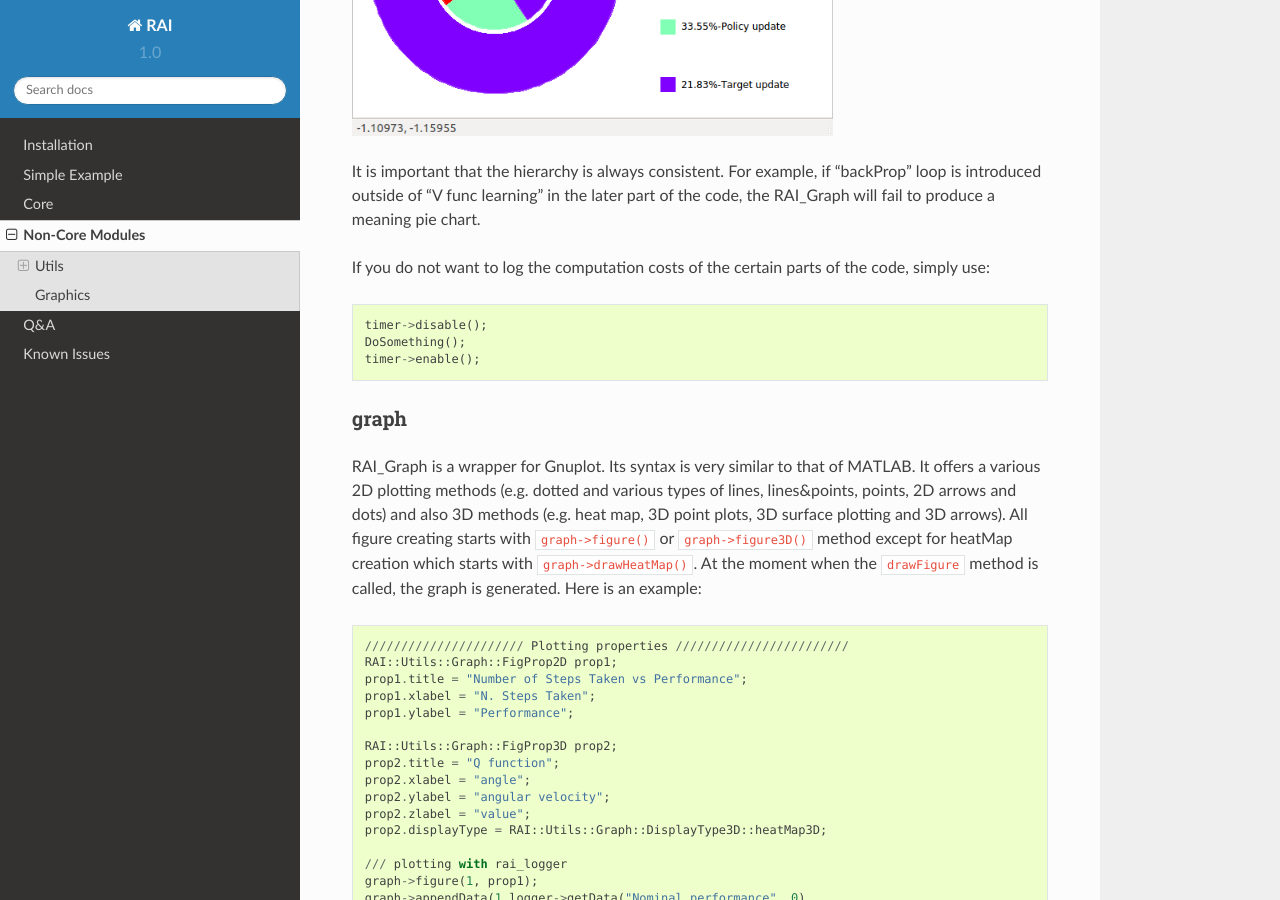
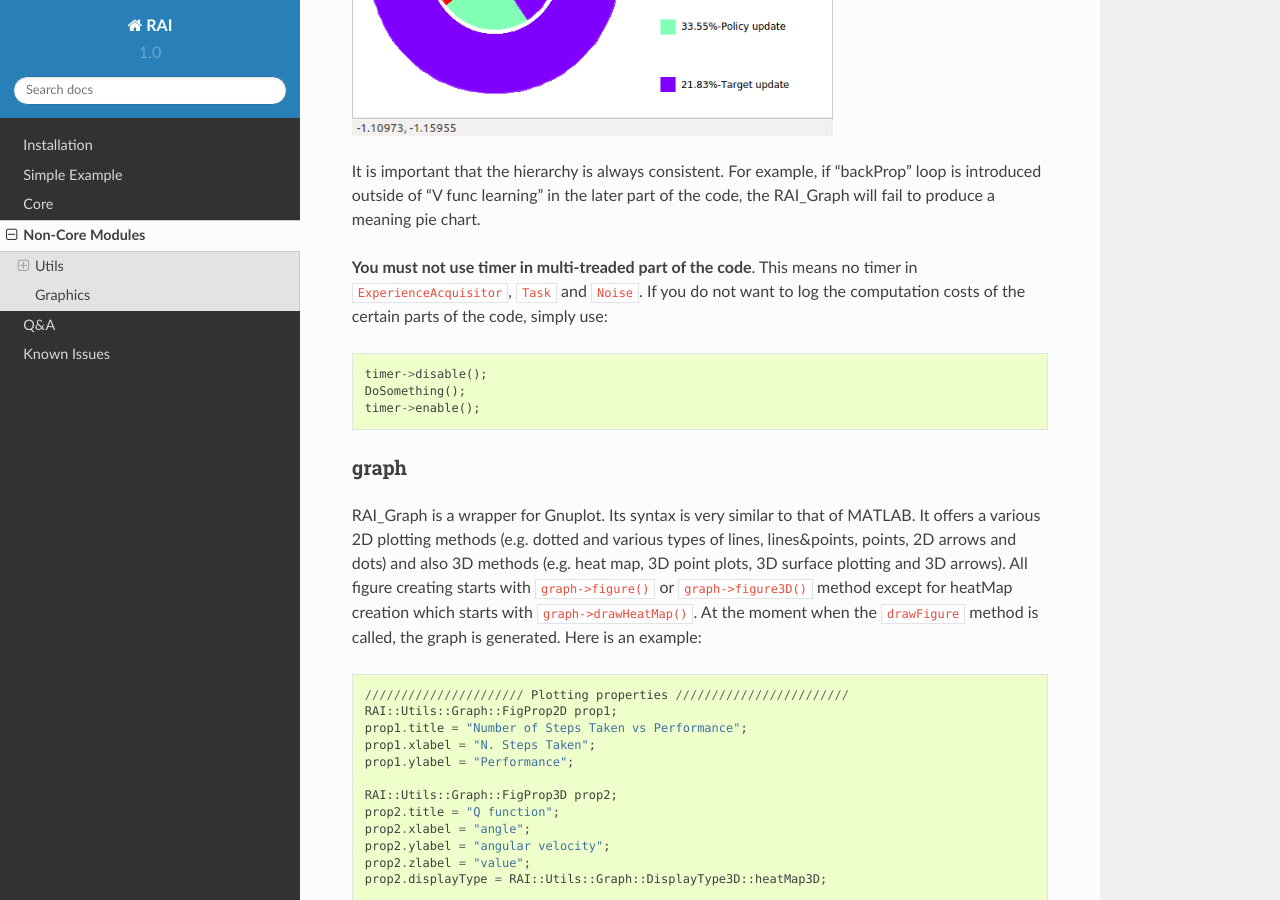
Before and after one commit to arxk9/rai, a Sphinx documentation site: the page built from doc/user/rai_modules.rst, in a window 1280 px wide and 900 px high, scrolled down 1368 px. Built offline with Sphinx 7.4.7 and the Read the Docs theme 2.0.0, drawn with Linux system fonts in a browser that asks for light colours.

Commit message:
added a few more sentences in doc

```diff
--- a/doc/user/rai_modules.rst
+++ b/doc/user/rai_modules.rst
@@ -43,6 +43,7 @@ Here “backProp” is nested inside the “V func learning”. RAI_Timer keeps
 
 It is important that the hierarchy is always consistent. For example, if “backProp” loop is introduced outside of “V func learning” in the later part of the code, the RAI_Graph will fail to produce a meaning pie chart.
 
+**You must not use timer in multi-treaded part of the code**. This means no timer in :code:`ExperienceAcquisitor`, :code:`Task` and :code:`Noise`.
 If you do not want to log the computation costs of the certain parts of the code, simply use::
 
     timer->disable();
```
